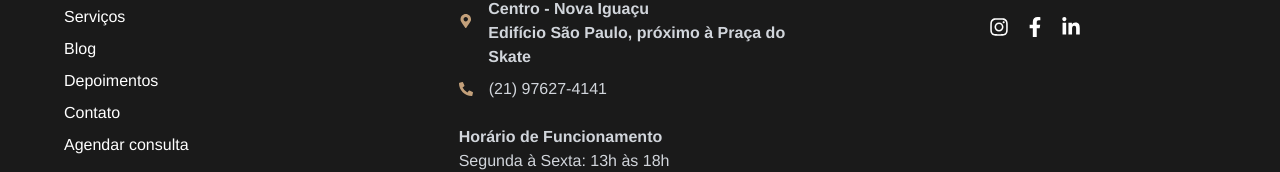
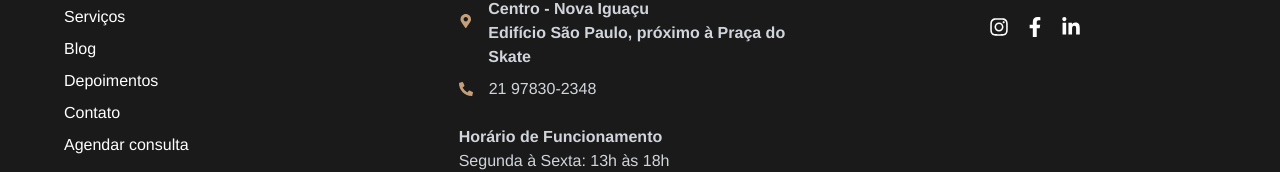
Before and after one commit to opauloxavier/minerva-med, a Next.js app: page / in a window 1280 px wide. Shown: the part 3069-3241 px from the top of the page. Built offline with nearby package versions, Linux system fonts and the light colour scheme; a web font is replaced by a local one.

Commit message:
Update contact details

```diff
--- a/app/src/components/contato.tsx
+++ b/app/src/components/contato.tsx
@@ -3,6 +3,7 @@
 
 import React from "react";
 import { FaInstagram, FaFacebookF, FaLinkedinIn } from "react-icons/fa";
+import { CONTATOS } from "../constants/constants";
 
 export const Contato: React.FC = () => {
   return (
@@ -21,7 +22,7 @@ export const Contato: React.FC = () => {
         {/* Social Icons */}
         <div className="flex space-x-4 mb-6">
           <a
-            href="https://instagram.com"
+            href={`${CONTATOS.INSTAGRAM}`}
             target="_blank"
             rel="noopener noreferrer"
             className=" text-[#1a1a1a] hover:text-[#c3a07a] transition-colors"
--- a/app/src/components/footer.tsx
+++ b/app/src/components/footer.tsx
@@ -7,6 +7,7 @@ import {
   FaPhoneAlt,
   FaMapMarkerAlt,
 } from "react-icons/fa";
+import { CONTATOS } from "../constants/constants";
 
 export const Footer: React.FC = () => {
   return (
@@ -68,7 +69,7 @@ export const Footer: React.FC = () => {
             <p className="text-gray-300 mb-2 font-bold flex items-center">
               <FaMapMarkerAlt className="text-[#c3a07a] mr-4" size={14} />
               <a
-                href="https://www.google.com/maps?q=Rua+Comendador+Soares,+194+-+Sala+602,+Centro,+Nova+Iguaçu"
+                href={CONTATOS.LINK_ENDERECO}
                 target="_blank"
                 rel="noopener noreferrer"
                 className="hover:text-[#c3a07a]"
@@ -82,8 +83,11 @@ export const Footer: React.FC = () => {
             </p>
             <p className="text-gray-300 mb-6 flex items-center">
               <FaPhoneAlt className="text-[#c3a07a] mr-4" size={14} />
-              <a href="tel:+5521976274141" className="hover:text-[#c3a07a]">
-                (21) 97627-4141
+              <a
+                href={`tel:${CONTATOS.TELEFONE_COMPLETO}`}
+                className="hover:text-[#c3a07a]"
+              >
+                {CONTATOS.TELEFONE}
               </a>
             </p>
             <p className="text-gray-300 font-semibold">
--- a/app/src/components/hero.tsx
+++ b/app/src/components/hero.tsx
@@ -1,4 +1,5 @@
 import { FC } from "react";
+import { CONTATOS } from "../constants/constants";
 
 export const Hero: FC = () => {
   return (
@@ -13,7 +14,7 @@ export const Hero: FC = () => {
           nec augue risus.
         </p>
         <a
-          href="#"
+          href={CONTATOS.LINK_WHATSAPP}
           className="inline-block bg-[#c3a07a] text-white font-medium py-3 px-6 rounded-full hover:bg-[#a98c68] transition-colors"
         >
           Agendar consulta
--- a/app/src/components/home.tsx
+++ b/app/src/components/home.tsx
@@ -3,6 +3,7 @@ import { faEnvelope } from "@fortawesome/free-solid-svg-icons";
 import { faInstagram } from "@fortawesome/free-brands-svg-icons";
 import { faWhatsapp } from "@fortawesome/free-brands-svg-icons";
 import Image from "next/image";
+import { CONTATOS } from "../constants/constants";
 
 export default function Home() {
   return (
@@ -16,7 +17,7 @@ export default function Home() {
           className="w-full max-w-xs sm:max-w-sm md:max-w-md lg:max-w-lg"
         />
         <a
-          href="https://wa.me/5521985229564"
+          href={CONTATOS.LINK_WHATSAPP}
           target="_blank"
           className="mt-8 text-white py-2 px-4 rounded-full sm:text-xl md:text-2xl lg:text-3xl button-transition"
           aria-label="WhatsApp"
@@ -38,7 +39,7 @@ export default function Home() {
           />
         </a>
         <a
-          href="https://instagram.com/minervamedicina"
+          href={CONTATOS.INSTAGRAM}
           target="_blank"
           className="text-white"
           aria-label="Instagram"
--- a/app/src/constants/constants.tsx
+++ b/app/src/constants/constants.tsx
@@ -1,9 +1,9 @@
 export const CONTATOS = {
-  TELEFONE_COMPLETO: "+5521985229564",
-  TELEFONE: "21 98522-9564",
+  TELEFONE_COMPLETO: "+5521978302348",
+  TELEFONE: "21 97830-2348",
   EMAIL: "contato@minervamedicina.com.br",
   INSTAGRAM: "https://instagram.com/minervamedicina",
-  LINK_WHATSAPP: "https://wa.me/5521985229564",
+  LINK_WHATSAPP: "https://wa.me/5521978302348",
   LINK_ENDERECO:
     "https://www.google.com/maps?q=Rua+Comendador+Soares,+194+-+Sala+602,+Centro,+Nova+Iguaçu",
 };
```
